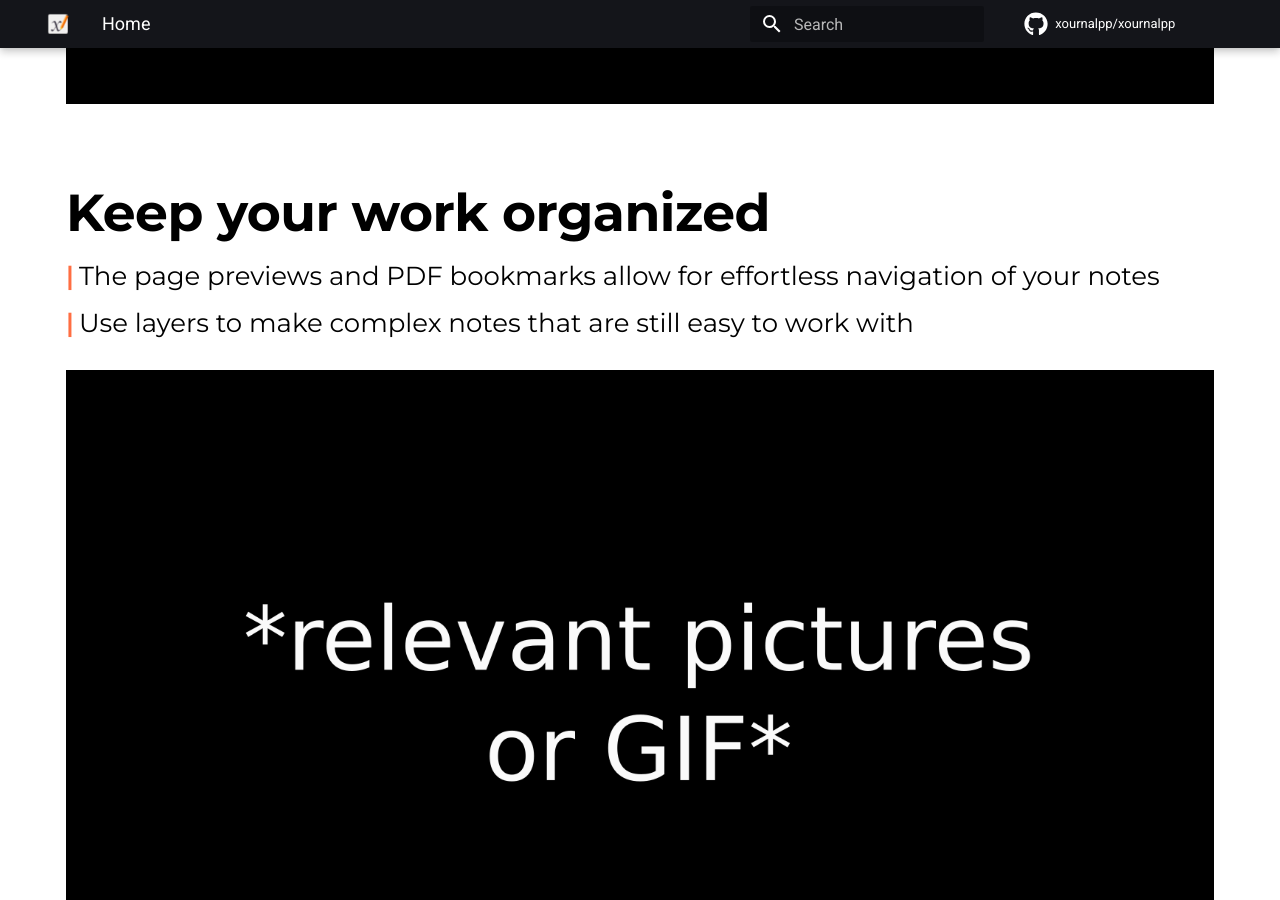
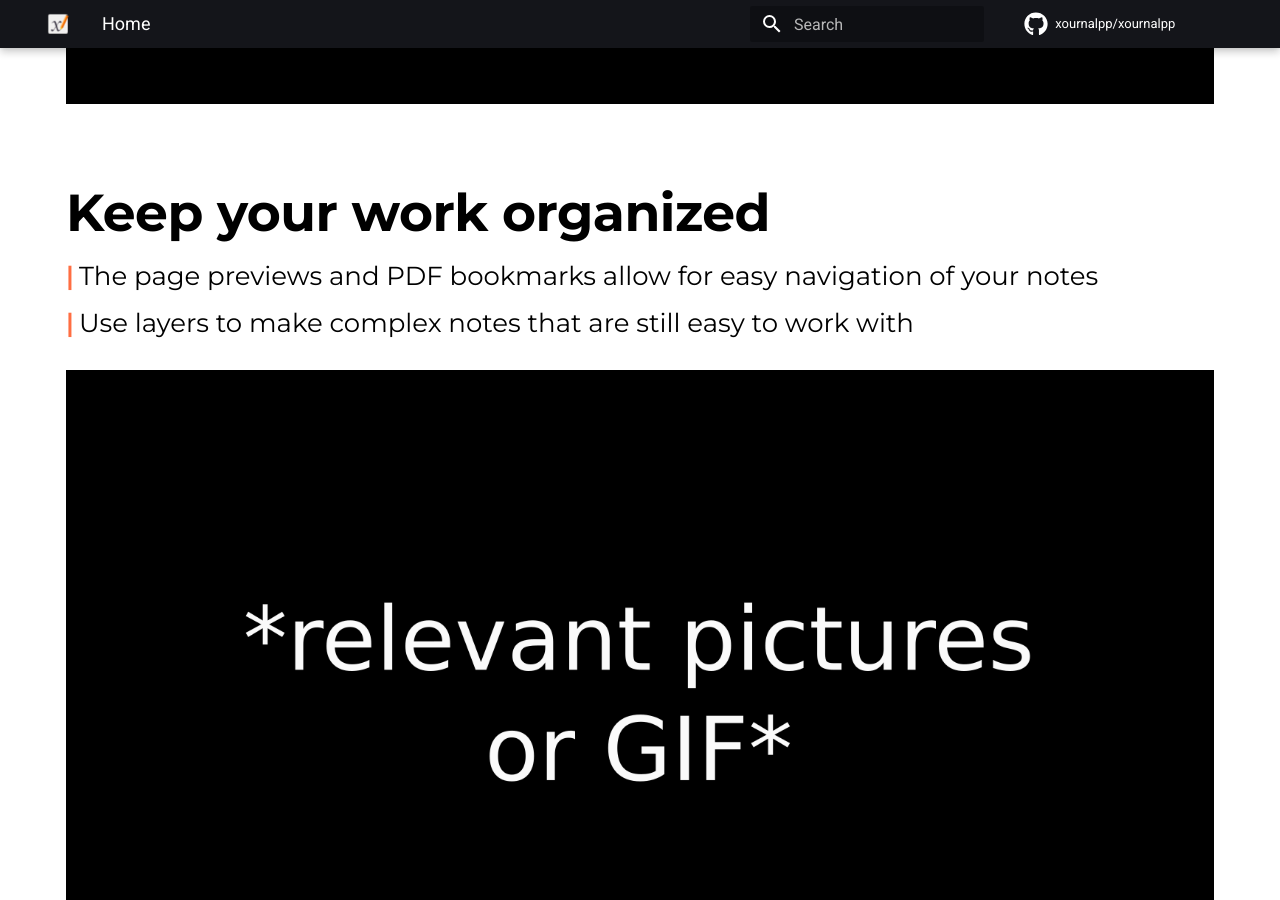
Before and after one commit to xournalpp/xournalpp.github.io, an MkDocs documentation site: the page built from docs/index.md, in a window 1280 px wide and 900 px high, scrolled down 2105 px. Built offline with MkDocs 1.6.1 and Material for MkDocs 9.7.7, drawn with Linux system fonts in a browser that asks for light colours; comment, search, counter and statistics services are not loaded; the version menu is left out; part of the change alters nothing that is shown; some of the changed text lies outside the part shown.

Commit message:
change and replace some words

```diff
--- a/docs/index.md
+++ b/docs/index.md
@@ -10,7 +10,7 @@ hide:
 <link rel="preconnect" href="https://fonts.googleapis.com">
 <link rel="preconnect" href="https://fonts.gstatic.com" crossorigin>
 <link href="https://fonts.googleapis.com/css2?family=Montserrat:ital,wght@0,100;0,200;0,300;0,400;0,500;0,600;0,700;0,800;0,900;1,100;1,200;1,300;1,400;1,500;1,600;1,700;1,800;1,900&display=swap" rel="stylesheet">
-<meta name="viewport" content="initial-scale=1, maximum-scale=1, user-scalable=no, width=device-width">
+<meta name="viewport" content="initial-scale=1, maximum-scale=1, width=device-width">
 
 <div class = "home">
 	<div class = "Xournal" id = "Xournal">
@@ -38,7 +38,7 @@ hide:
 		    <div class = "feature-text">
 		        <h1>Keep your work organized</h1>
 		        <div class = "feature-description">
-		        	<p class = "bullet-point">|</p><p>The page previews and PDF bookmarks allow for effortless navigation of your notes</p>
+		        	<p class = "bullet-point">|</p><p>The page previews and PDF bookmarks allow for easy navigation of your notes</p>
 		        </div>
 		        <div class = "feature-description last-description">
 	        		<p class = "bullet-point">|</p><p>Use layers to make complex notes that are still easy to work with</p>
@@ -81,7 +81,7 @@ hide:
 		</div>
 		<div class = "feature feature-left last-feature">
 		    <div class = "feature-text">
-		        <h1>Write scientific formula effortlessly</h1>
+		        <h1>Work with scientific formulas</h1>
 		        <div class = "feature-description last-description">
 	        		<p class = "bullet-point">|</p><p>The built-in LaTex editor allows for hassle-free writing of scientific formulas</p>
 	        	</div>
```
